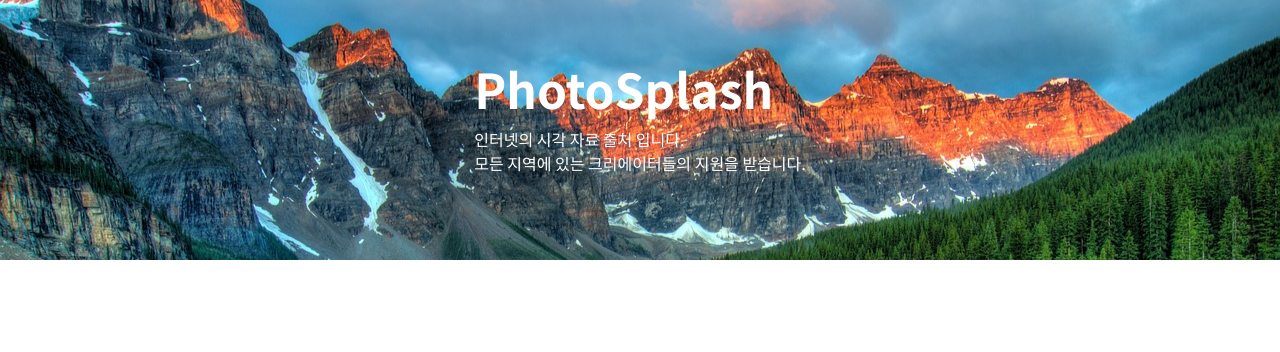
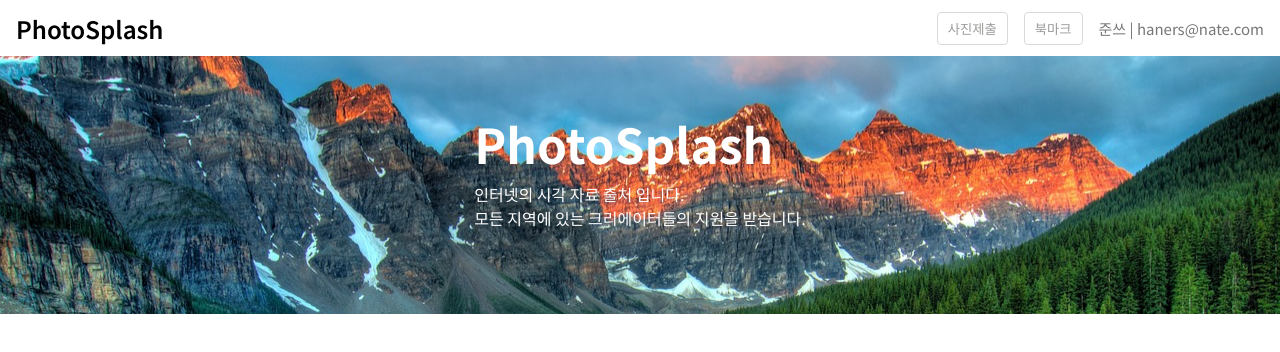
Before and after one commit to bassistjune/react-study-200502, a React (Vite) app: page / in a window 1280 px wide. Shown: the top 352 px of the page. Built offline with nearby package versions, Linux system fonts and the light colour scheme.

Commit message:
# 커밋 내용 - 한준희 1. SCSS 세팅 ( font, color 등과 변수 세팅 ) 2. 컴포넌트 스타일 적용하기 3. *Dart Sass 3.0.0부터 @import가 제거 되어 @use로 변경 및 관련 내용 수정*

```diff
--- a/src/assets/styles/font.scss
+++ b/src/assets/styles/font.scss
@@ -1,5 +1,4 @@
-// font-family: 'Noto Sans KR', sans-serif;
-@import url('https://fonts.googleapis.com/css2?family=Noto+Sans+KR:wght@100;200;300;400;500;600;700;800;900&display=swap');
-
-// font-family: 'Public Sans', sans-serif;
-@import url('https://fonts.googleapis.com/css2?family=Public+Sans:wght@100;200;300;400;500;600;700;800;900&display=swap');
+//// font-family: 'Noto Sans KR', sans-serif;
+//// font-family: 'Public Sans', sans-serif;
+@import url('https://fonts.googleapis.com/css2?family=Noto+Sans+KR:wght@100..900&family=Public+Sans:wght@100..900&display=swap&font-display=swap');
+// 코드 간결화를 위해 @import 한 줄로 변경, 폰트 깜빡임 방지를 위해 swap 옵션 추가로 렌더링 후 폰트가 로드되어 자연스럽게 나옴.
--- a/src/assets/styles/main.scss
+++ b/src/assets/styles/main.scss
@@ -1,5 +1,5 @@
-@import './color.scss';
-@import './font.scss';
+@use "./color.scss" as *;
+@use "./font.scss" as *;
 
 * {
   padding: 0;
--- /dev/null
+++ b/src/components/header/CommonHeader.module.scss
@@ -0,0 +1,56 @@
+@use "@/assets/styles/color.scss" as color; // 변경된 방식
+
+.header {
+  display: flex;
+  align-items: center;
+  justify-content: space-between;
+
+  width: 100%;
+  height: 56px;
+
+  padding: 0 16px;
+  &__logoBox {
+    display: flex;
+    align-items: center;
+
+    width: 100%;
+
+    gap: 8px;
+
+    &__logo {
+      height: 75%;
+   }
+    &__title {
+      font-size: 24px;
+      font-weight: 600;
+    }
+  }
+  &__profileBox {
+    display: flex;
+    align-items: center;
+    justify-content: center;
+
+    gap: 16px;
+
+    &__button {
+      display: flex;
+      align-items: center;
+      justify-content: center;
+
+      outline: none;
+      cursor: pointer;
+
+      padding: 6px 10px;
+
+      border: 1px solid color.$color-white-300;
+      border-radius: 4px;
+      color: color.$color-white-500;
+      background-color: color.$color-white-000;
+    }
+    &__userName {
+      color: color.$color-white-600;
+      font-weight: 400;
+      font-size: 15px;
+    }
+  }
+}
--- /dev/null
+++ b/src/components/header/CommonHeader.tsx
@@ -0,0 +1,21 @@
+import styles from './CommonHeader.module.scss'
+
+function CommonHeader() {
+    return(
+        <div className={styles.header}>
+            <div className={styles.header__logobox}>
+                <img src="" alt=""/>
+                <span className={styles.header__logoBox__title}>
+                    PhotoSplash
+                </span>
+            </div>
+            <div className={styles.header__profileBox}>
+                <button className={styles.header__profileBox__button}>사진제출</button>
+                <button className={styles.header__profileBox__button}>북마크</button>
+                <span className={styles.header__profileBox__userName}>준쓰 | haners@nate.com</span>
+            </div>
+        </div>
+    )
+}
+
+export default CommonHeader;
--- a/src/pages/index/index.tsx
+++ b/src/pages/index/index.tsx
@@ -1,8 +1,11 @@
 import styles from './styles/index.module.scss'
+import CommonHeader from '@components/header/CommonHeader.tsx'
+
 function index() {
     return (
         <div className={styles.page}>
             {/* 공통 헤더 UI 부분 */}
+            <CommonHeader />
             {/* 공통 네비게이션 UI 부분 */}
             <div className={styles.page__contents}>
                 <div className={styles.page__contents__introBox}>
--- a/src/pages/index/styles/index.module.scss
+++ b/src/pages/index/styles/index.module.scss
@@ -1,4 +1,7 @@
-$HEADER-HEIGHT: 50px;
+@use "@/assets/styles/color.scss" as color; // 변경된 방식
+
+
+$HEADER-HEIGHT: 56px;
 $FOOTER-HEIGHT: 50px;
 $NAVIGATION-HEIGHT: 50px;
 
@@ -37,13 +40,13 @@
         &__title {
           margin-bottom: 4px;
 
-          color: $color-white-000;
+          color: color.$color-white-000;
           font-size: 3rem;
           font-weight: 700;
 
         }
         &__desc {
-          color: $color-white-000;
+          color: color.$color-white-000;
           margin-bottom: 32px;
         }
       }
--- a/vite.config.ts
+++ b/vite.config.ts
@@ -21,7 +21,7 @@
   css: {
     preprocessorOptions: {
       scss: {
-        additionalData: `@import "@assets/styles/main.scss";`,
+        additionalData: `@use '@assets/styles/main.scss' as *;`,
       },
     },
   },
```
